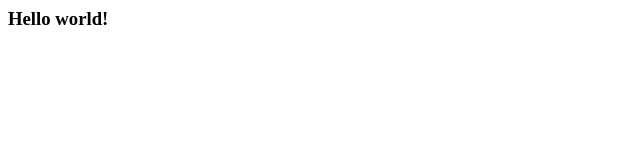
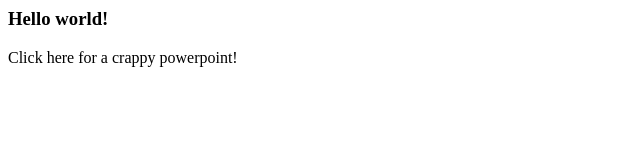
Before and after one commit to AARCsfa/AARCsfa.github.io, a plain HTML site: page index.html in a window 1280 px wide. Shown: the whole page, without its empty margins (0-640 px from the left). Drawn offline with Linux system fonts and the light colour scheme.

Commit message:
Update index.html

```diff
--- a/index.html
+++ b/index.html
@@ -4,4 +4,5 @@
 
 <body>
   <h3>Hello world!</h3>
+  <p>Click <a url="https://docs.google.com/presentation/d/1CP7Paj3xrBHsV4S00w-ZYM-mgdK0FZjCs6pn6sV8mlw/edit?usp=sharing">here</a> for a crappy powerpoint!</p>
 </body>
```
